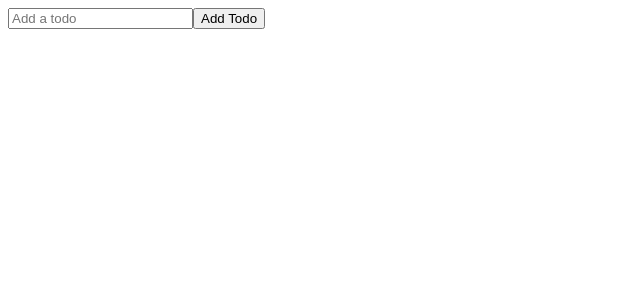
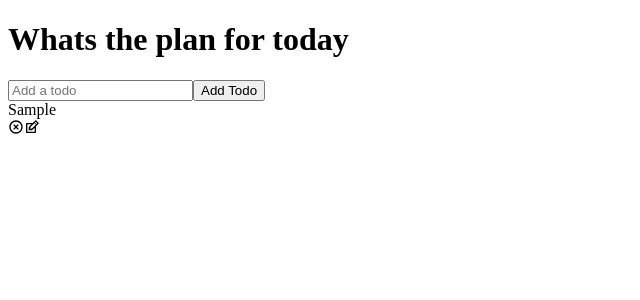
Before and after one commit to Cxlopez/Todo-list, a React (Create React App) app: page / in a window 1280 px wide. Both pictures are taken after typing "Sample" into the empty fields and a click on the button "Add Todo". Shown: the top 300 px of the page, without its empty margins (0-640 px from the left). Built offline with nearby package versions, Linux system fonts and the light colour scheme.

Commit message:
add AddTodo, removeTodo, completeTodo function

```diff
--- a/package.json
+++ b/package.json
@@ -8,6 +8,7 @@
     "@testing-library/user-event": "^13.5.0",
     "react": "^18.2.0",
     "react-dom": "^18.2.0",
+    "react-icons": "^4.6.0",
     "react-scripts": "5.0.1",
     "web-vitals": "^2.1.4"
   },
--- a/src/App.js
+++ b/src/App.js
@@ -1,10 +1,10 @@
 import './App.css';
-import TodoForm from './components/TodoForm';
+import TodoList from './components/TodoList';
 
 function App() {
   return (
     <div className="todo-app">
-     <TodoForm/>
+     <TodoList/>
     </div>
   );
 }
--- a/src/components/Todo.js
+++ b/src/components/Todo.js
@@ -0,0 +1,30 @@
+import React, {useState} from 'react'
+import TodoList from './TodoList'
+import { RiCloseCircleLine } from 'react-icons/ri'
+import { TiEdit } from 'react-icons/ti'
+
+
+function Todo({todos, completeTodo, removeTodo}) {
+  const [edit, setEdit] = useState({
+    id: null,
+    value: ''
+  })
+
+  return todos.map((todo, index) => (
+    <div
+    className={todo.isComplete ? 'todo-row complete' : 'todo-row'}
+    key={index}
+    >
+      <div key={todo.id} onClick={() => completeTodo(todo.id)}>
+      {todo.text}
+      </div>
+      <div className='icons'>
+        <RiCloseCircleLine onClick={() => removeTodo(todo.id)} className='delete-icon'/>
+        <TiEdit onClick={() => setEdit({ id: todo.id, value: todo.text })} className='edit-icon'/>
+      </div>
+
+    </div>
+  ));
+}
+
+export default Todo
--- a/src/components/TodoForm.js
+++ b/src/components/TodoForm.js
@@ -10,10 +10,10 @@
   const handleSubmit = e => {
     e.preventDefault();
 
-    // props.onSubmit({
-    //   id: Math.floor(Math.random() * 10000),
-    //   text: input
-    // })
+    props.onSubmit({
+      id: Math.floor(Math.random() * 10000),
+      text: input
+    })
     setInput('')
   };
 
--- a/src/components/TodoList.js
+++ b/src/components/TodoList.js
@@ -0,0 +1,45 @@
+import React, {useState} from 'react'
+import Todo from './Todo'
+import TodoForm from './TodoForm'
+
+function TodoList() {
+  const [todos, setTodos] = useState([])
+
+  const AddTodo = todo => {
+    if(!todo.text || /^\s*$/.test(todo.text)) {
+      return
+    }
+
+    const newTodos = [todo, ...todos];
+
+    setTodos(newTodos);
+  }
+
+  const removeTodo = id => {
+    const removeArr = [...todos].filter(todo => todo.id !== id);
+
+    setTodos(removeArr);
+
+  }
+
+
+  const completeTodo = id => {
+    let updatedTodos = todos.map(todo => {
+      if (todo.id === id) {
+        todo.isComplete = !todo.isComplete;
+      }
+      return todo;
+    })
+    setTodos(updatedTodos);
+  }
+
+  return (
+    <div>
+      <h1>Whats the plan for today</h1>
+      <TodoForm onSubmit={AddTodo} />
+      <Todo todos={todos} completeTodo={completeTodo} removeTodo={removeTodo}/>
+    </div>
+  )
+}
+
+export default TodoList
```
Also changed, not shown: 1 other file (tests, documents, lock files or other folders).
